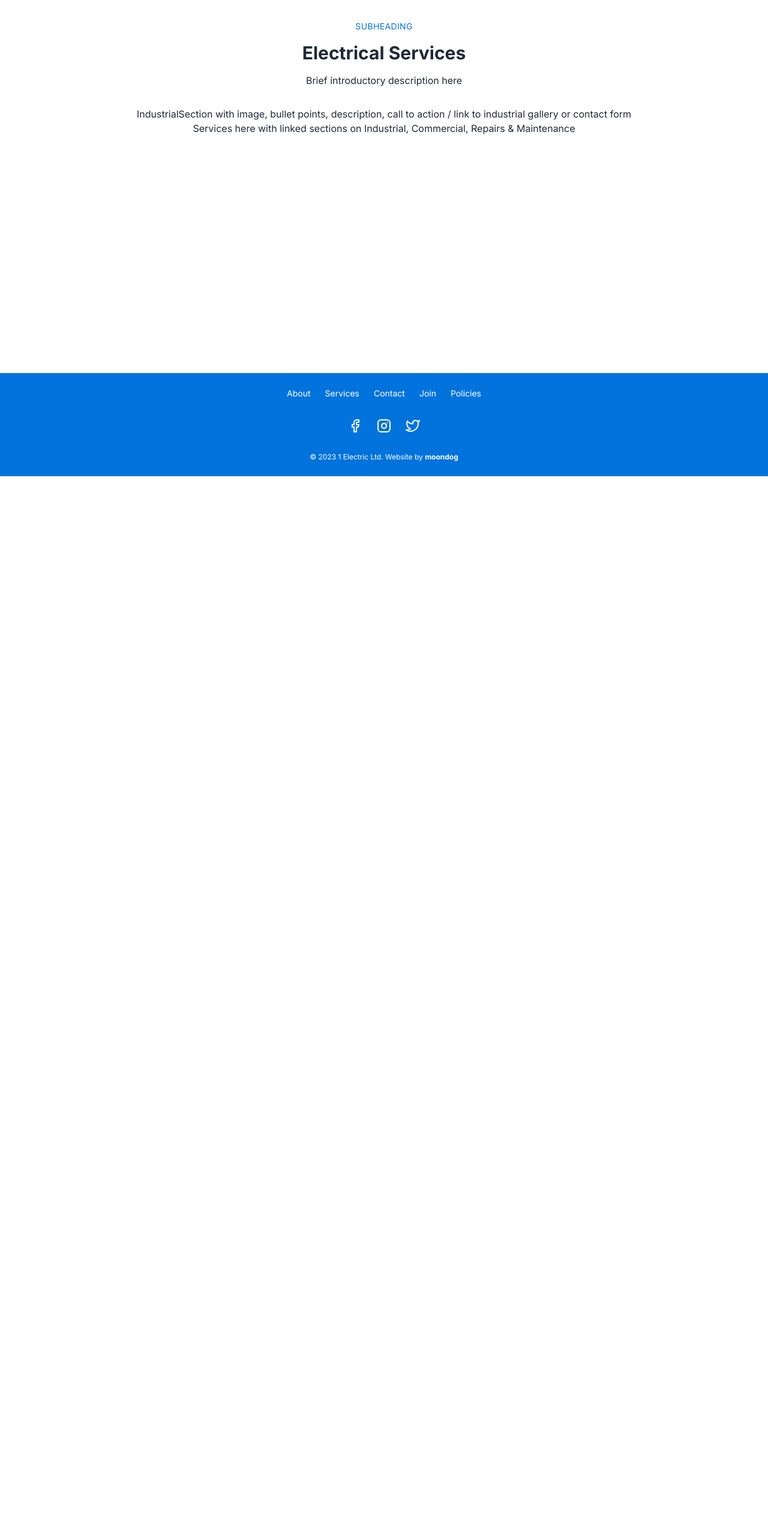
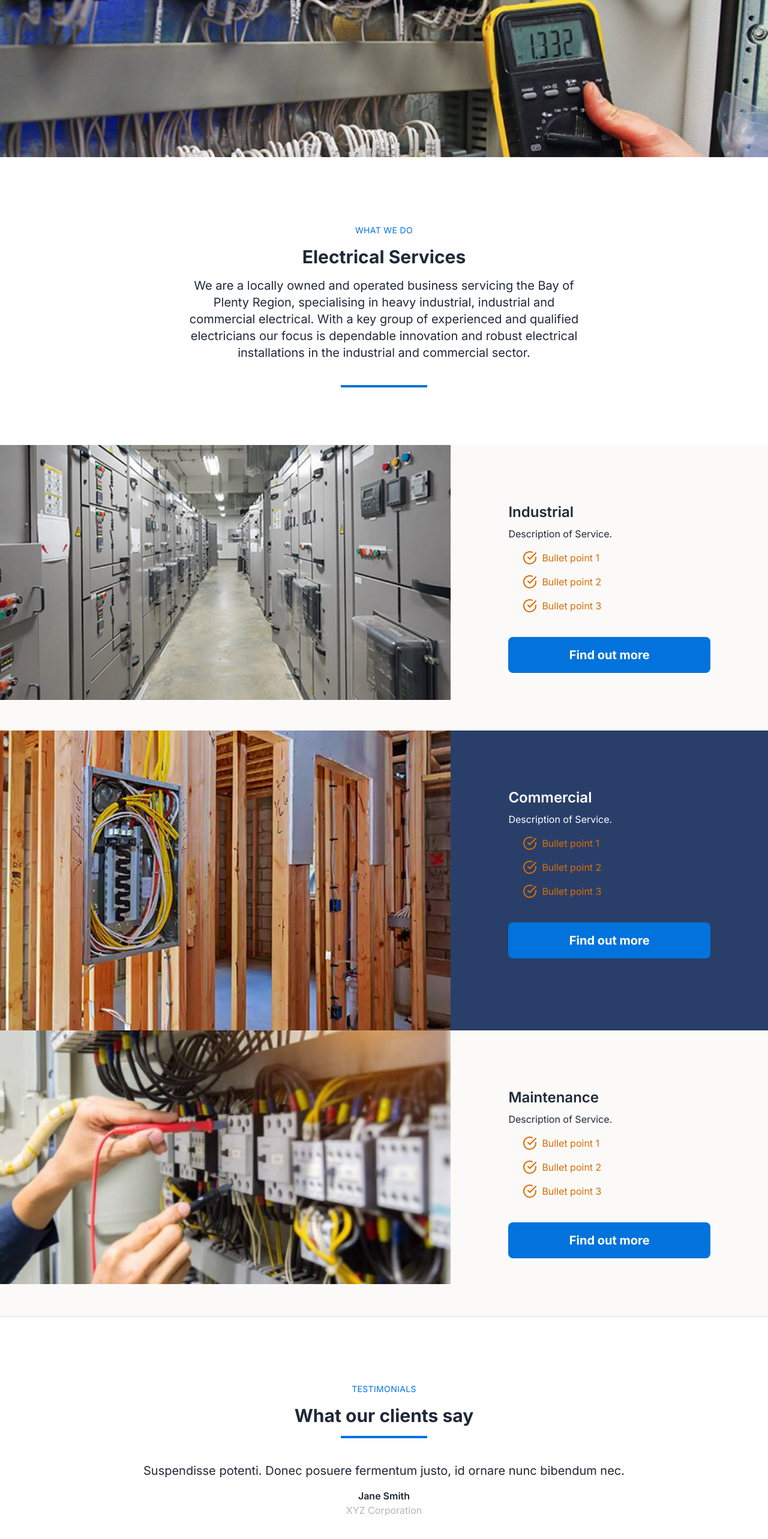
Before and after one commit to kezzaam/1-electric, a Next.js app: page /services in a window 1280 px wide. Shown: the part 178-2744 px from the top of the page at 60% size. Before the commit the page ends 972 px from the top, so only its background shows below. Built offline with nearby package versions, Linux system fonts and the light colour scheme.

Commit message:
Commit 4
Added Testimonials component
Made headings consistent across pages
Styled buttons on CTA
Idea for map section on Contact page
Created Services page with named anchored sections

```diff
--- a/app/page.tsx
+++ b/app/page.tsx
@@ -1,6 +1,7 @@
 import Hero from '@/components/Hero'
 import ServicesCards from '@/components/ServicesCards'
 import Why from '@/components/Why'
+import Testimonials from '@/components/Testimonials'
 import CTA from '@/components/CTA'
 
 export default function Home() {
@@ -11,6 +12,7 @@ export default function Home() {
       <ServicesCards />
       <Why />
     </main>
+    <Testimonials />
     <CTA />
     </>
 
--- a/components/CTA.tsx
+++ b/components/CTA.tsx
@@ -41,10 +41,10 @@ export default function CTA() {
           condimentum id viverra nulla.
         </p>
         <div className="flex flex-col space-y-4 text-yankeesblue">
-          <Link href="#" className="bg-ghostwhite py-2 px-4 rounded hover:bg-trueblue hover:text-white transition-all hover:scale-105">
+          <Link href="#" className="bg-ghostwhite p-4 rounded hover:bg-trueblue hover:text-white transition-all hover:scale-105">
           <span className="flex items-center justify-center space-x-2"><p>Gallery</p><ArrowRight size={20} /></span>
           </Link>
-          <Link href="#" className="bg-ghostwhite py-2 px-4 rounded hover:bg-trueblue hover:text-white transition-all hover:scale-105">
+          <Link href="#" className="bg-ghostwhite p-4 rounded hover:bg-trueblue hover:text-white transition-all hover:scale-105">
           <span className="flex items-center justify-center space-x-2"><p>Get a Quote</p><ArrowRight size={20} /></span>
           </Link>
         </div>
--- a/components/Contact.tsx
+++ b/components/Contact.tsx
@@ -9,7 +9,7 @@ export default function Contact() {
     <div className="flex flex-col lg:flex-row justify-center space-y-4 lg:space-y-0 lg:space-x-4">
 <h3>Enquire or Request a Quote</h3>
 
-    </div><div>Contact form and or Quote form, link to careers / join</div>
+    </div><div>Contact form and or Quote form, link to careers / join, map showing service area</div>
   </section>
   )
 }
--- a/components/Header.tsx
+++ b/components/Header.tsx
@@ -60,13 +60,13 @@ export default function Header() {
       {isDropdownOpen && (
         <ul className="absolute bg-white shadow text-base p-4 rounded left-0 z-10">
           <li className={dropdownLink}>
-            <Link href="/services#">Industrial</Link>
+            <Link href="/services#industrial">Industrial</Link>
           </li>
           <li className={dropdownLink}>
-            <Link href="/services#">Commercial</Link>
+            <Link href="/services#commercial">Commercial</Link>
           </li>
           <li className={dropdownLink}>
-            <Link href="/services#">Maintenance</Link>
+            <Link href="/services#maintenance">Maintenance</Link>
           </li>
         </ul>
       )}
@@ -110,39 +110,39 @@ export default function Header() {
         <nav className="lg:hidden w-[100%]">
           <ul className="flex flex-col space-y-4 pl-2 mb-6">
             <li className={`${navLink} relative`}>
-              <Link href="/services">Services</Link>
+              <Link href="/services" onClick={toggleMobileMenu}>Services</Link>
 
               {/* No dropdown on mobile menu */}
               <ul className="text-sm rounded z-10 ml-4 mt-2 space-y-4">
                 <li className={mobileDropdownLink}>
-                  <Link href="/services#">Industrial</Link>
+                  <Link href="/services#industrial" onClick={toggleMobileMenu}>Industrial</Link>
                 </li>
                 <li className={mobileDropdownLink}>
-                  <Link href="/services#">Commercial</Link>
+                  <Link href="/services#commercial" onClick={toggleMobileMenu}>Commercial</Link>
                 </li>
                 <li className={mobileDropdownLink}>
-                  <Link href="/services#">Maintenance</Link>
+                  <Link href="/services#maintenance" onClick={toggleMobileMenu}>Maintenance</Link>
                 </li>
               </ul>
 
             </li>
             <li className={navLink}>
-              <Link href="/about">About</Link>
+              <Link href="/about" onClick={toggleMobileMenu}>About</Link>
             </li>
             <li className={navLink}>
-              <Link href="/gallery">Gallery</Link>
+              <Link href="/gallery" onClick={toggleMobileMenu}>Gallery</Link>
             </li>
             <li className={navLink}>
-              <Link href="/join">Join</Link>
+              <Link href="/join" onClick={toggleMobileMenu}>Join</Link>
             </li>
           </ul>
           <hr />
           {/* phone number and button */}
           <section className="flex flex-col pl-2 text-sm py-2">
-            <Link href="tel:+64224571594" className={`${navLink} items-center`}>
+            <Link href="tel:+64224571594" className={`${navLink} items-center`} onClick={toggleMobileMenu}>
               <span className="flex space-x-1"><Phone size={20} /><p>022 457 1594</p></span>
             </Link>
-            <Link href="/contact" >
+            <Link href="/contact" onClick={toggleMobileMenu}>
               <button className="bg-deepkoamaru hover:bg-metallicorange border-2 border-trueblue hover:font-bold hover:shadow transition-all hover:scale-110 py-2 px-6 w-full mt-2 rounded-xl">Contact Us</button>
             </Link>
           </section>
--- a/components/Services.tsx
+++ b/components/Services.tsx
@@ -1,17 +1,106 @@
+import Link from 'next/link'
+import Image from 'next/image'
+import CTA from './CTA'
+import { CheckCircle } from 'react-feather'
+import Testimonials from './Testimonials'
+
 export default function Services() {
+  // service data
+  const services = [
+    {
+      image: '/industrial-image.jpg',
+      heading: 'Industrial',
+      description: 'Description of Service.',
+      bulletPoints: [
+        'Bullet point 1',
+        'Bullet point 2',
+        'Bullet point 3',
+      ],
+    },
+    {
+      image: '/commercial-image.jpg',
+      heading: 'Commercial',
+      description: 'Description of Service.',
+      bulletPoints: [
+        'Bullet point 1',
+        'Bullet point 2',
+        'Bullet point 3',
+      ],
+    },
+    {
+      image: '/maintenance-image.jpg',
+      heading: 'Maintenance',
+      description: 'Description of Service.',
+      bulletPoints: [
+        'Bullet point 1',
+        'Bullet point 2',
+        'Bullet point 3',
+      ],
+    },
+  ]
+
   return (
-    <section className="pt-[196px] h-screen flex flex-col items-center snap-center">
-    <h4 className="text-sm uppercase text-trueblue tracking-wide my-4">Subheading</h4>
-    <h2 className="text-3xl font-bold text-center mb-4">Electrical Services</h2>
-    <p className="text-center mb-8 max-w-2xl">
-Brief introductory description here
-    </p>
-    <div className="flex flex-col lg:flex-row justify-center space-y-4 lg:space-y-0 lg:space-x-4">
-<h3>Industrial</h3>
-Section with image, bullet points, description, call to action / link to industrial gallery or contact form
-    </div>
-    <div>Services here with linked sections on Industrial, Commercial, Repairs & Maintenance</div>
+    <>
+      <div className="flex pt-[95px] bg-cover w-auto h-[55vh] bg-[url('/testing-image.jpg')]">
+      </div>
+      <main className="flex flex-col items-center justify-center p-6 lg:p-24 snap-y">
+        <section className="text-center snap-center space-y-10">
+          <div>
+            <h4 className="text-sm uppercase text-trueblue tracking-wide my-4">What We Do</h4>
+            <h2 className="text-3xl font-bold text-center mb-4">Electrical Services</h2>
+            <p className="text-xl text-center mb-8 max-w-2xl">
+              We are a locally owned and operated business servicing the Bay of Plenty Region, specialising in heavy industrial, industrial and commercial electrical.
+              With a key group of experienced and qualified electricians our focus is dependable innovation and robust electrical installations in the industrial and commercial sector.
+            </p>
+          </div>
+          {/* divider */}
+          <div className="w-36 h-1 mb-10 bg-trueblue mx-auto"></div>
+        </section>
+      </main>
 
-  </section>
+      {/* Service sections */}
+      {services.map((service, index) => (
+        <Link
+        key={index}
+        href={`#${service.heading.toLowerCase()}`} // Unique href based on service name
+        passHref // Ensure the Link component passes href to the <a> tag
+      >
+        <section
+          id={service.heading.toLowerCase()}
+          key={index}
+          className={`${
+            index % 2 === 0 ? 'bg-ghostwhite' : 'bg-deepkoamaru text-white'
+          } flex flex-col lg:flex-row shadow hover:scale-105 hover:transition-all`}
+        >
+          {/* Image column */}
+          <div className={`lg:order-${index % 2 === 0 ? '1' : '2'}`}>
+            <Image
+              src={service.image}
+              alt={service.heading}
+              width={1000}
+              height={1000}
+              className="object-cover"
+            />
+          </div>
+          {/* Information column */}
+          <div className={`lg:w-1/2 lg:order-${index % 2 === 0 ? '2' : '1'} flex flex-col p-8 lg:p-24`}>
+            <h3 className="text-2xl font-semibold mb-2">{service.heading}</h3>
+            <p className="mb-4">{service.description}</p>
+            <ul className="ml-6 space-y-4">
+              {service.bulletPoints.map((point, index) => (
+                <li key={index} className="flex items-center space-x-2 text-metallicorange">
+                  <CheckCircle />
+                  <p>{point}</p>
+                </li>
+              ))}
+            </ul>
+            <button className="bg-trueblue rounded-lg p-4 mt-10 text-white text-xl font-bold hover:bg-metallicorange hover:scale-105 hover:transition-all">Find out more</button>
+          </div>
+        </section>
+        </Link>
+      ))}
+      <Testimonials />
+      <CTA />
+    </>
   )
 }
--- a/components/ServicesCards.tsx
+++ b/components/ServicesCards.tsx
@@ -3,11 +3,17 @@ import ServiceCard from './ServiceCard'
 export default function ServicesCards() {
   return (
     <section className="mt-[96px] flex flex-col items-center justify-center snap-center">
-      <h4 className="text-sm uppercase text-trueblue tracking-wide my-4">Subheading</h4>
-      <h2 className="text-3xl font-bold text-center mb-4">Electrical Services</h2>
-      <p className="text-center mb-8 max-w-2xl">
-        Phasellus lorem quam molestie id quisque diam aenean nulla in. Accumsan in quis quis nunc, ullamcorper malesuada. Eleifend condimentum id viverra nulla.
-      </p>
+      {/* heading, title, description */}
+      <div>
+        <h4 className="text-sm uppercase text-trueblue tracking-wide my-4 text-center">What we do</h4>
+        <h2 className="text-3xl font-bold text-center mb-4">Electrical Services</h2>
+        <p className="text-xl text-center mb-8 max-w-2xl">
+          Phasellus lorem quam molestie id quisque diam aenean nulla in. Accumsan in quis quis nunc, ullamcorper malesuada. Eleifend condimentum id viverra nulla.
+        </p>
+      </div>
+      {/* divider */}
+      <div className="w-36 h-1 mb-10 bg-trueblue"></div>
+      {/* service cards */}
       <div className="flex flex-col lg:flex-row justify-center space-y-4 lg:space-y-0 lg:space-x-4">
         <ServiceCard
           title="Industrial"
@@ -24,7 +30,7 @@ export default function ServicesCards() {
         <ServiceCard
           title="Repairs & Maintenance"
           description="Duis aute irure dolor in reprehenderit in voluptate velit esse cillum dolore eu fugiat nulla pariatur."
-          link="/services#repairs-maintenance"
+          link="/services#maintenance"
           image="/maintenance-image.jpg"
         />
       </div>
--- /dev/null
+++ b/components/Testimonials.tsx
@@ -0,0 +1,59 @@
+"use client"
+
+import React, { useState, useEffect } from 'react'
+
+// Sample data for testimonials (you can replace this with your own data)
+const testimonials = [
+  {
+    quote: "Lorem ipsum dolor sit amet, consectetur adipiscing elit. Aliquam sed vehicula justo.",
+    name: "John Doe",
+    company: "ABC Inc.",
+    image: "/john-doe.jpg", // URL to the customer's photo
+  },
+  {
+    quote: "Suspendisse potenti. Donec posuere fermentum justo, id ornare nunc bibendum nec.",
+    name: "Jane Smith",
+    company: "XYZ Corporation",
+    image: "/jane-smith.jpg",
+  },
+  // Add more testimonials as needed
+]
+
+const Testimonials = () => {
+  const [currentTestimonial, setCurrentTestimonial] = useState(0)
+
+  // Automatically advance to the next testimonial every 5 seconds (adjust as needed)
+  useEffect(() => {
+    const interval = setInterval(() => {
+      setCurrentTestimonial((prevTestimonial) =>
+        prevTestimonial === testimonials.length - 1 ? 0 : prevTestimonial + 1
+      )
+    }, 5000) // 5000 milliseconds (5 seconds)
+
+    return () => clearInterval(interval)
+  }, [])
+
+  return (
+    <section className="p-4 lg:p-24 flex flex-col items-center justify-center snap-center">
+      {/* heading, title, description */}
+      <div>
+        <h4 className="text-sm uppercase text-trueblue tracking-wide my-4 text-center">Testimonials</h4>
+        <h2 className="text-3xl font-bold text-center mb-4">What our clients say</h2>
+      </div>
+      {/* divider */}
+      <div className="w-36 h-1 mb-10 bg-trueblue"></div>
+      {/* testimonial */}
+      <div className="text-center">
+        <p className="text-xl mb-4">{testimonials[currentTestimonial].quote}</p>
+        <div className="flex items-center justify-center">
+          <div>
+            <p className="font-semibold">{testimonials[currentTestimonial].name}</p>
+            <p className="text-philippinesilver">{testimonials[currentTestimonial].company}</p>
+          </div>
+        </div>
+      </div>
+    </section>
+  )
+}
+
+export default Testimonials
--- a/components/Why.tsx
+++ b/components/Why.tsx
@@ -3,19 +3,26 @@ import { Home, Shield, Award, Tool, Compass, Zap } from "react-feather"
 
 export default function Why() {
   return (
-<section className="mt-[96px] flex flex-col items-center justify-center snap-center">
-      <h4 className="text-sm uppercase text-trueblue tracking-wide my-4">Subheading</h4>
-      <h2 className="text-3xl font-bold text-center mb-4">Why Choose Us?</h2>
-      <p className="text-center mb-8 max-w-2xl">
-        Phasellus lorem quam molestie id quisque diam aenean nulla in. Accumsan in quis quis nunc, ullamcorper malesuada. Eleifend condimentum id viverra nulla.
-      </p>
+    <section className="mt-[96px] flex flex-col items-center justify-center snap-center">
+      {/* heading, title, description */}
+      <div>
+        <h4 className="text-sm uppercase text-trueblue tracking-wide my-4 text-center">How we do it</h4>
+        <h2 className="text-3xl font-bold text-center mb-4">Why Choose Us?</h2>
+        <p className="text-xl text-center mb-8 max-w-2xl">
+          Phasellus lorem quam molestie id quisque diam aenean nulla in. Accumsan in quis quis nunc, ullamcorper malesuada. Eleifend condimentum id viverra nulla.
+        </p>
+      </div>
+      {/* divider */}
+      <div className="w-36 h-1 mb-10 bg-trueblue"></div>
+      {/* why cards */}
+      {/* NOTE - for CMS put logic in to break new sentences to new lines */}
       <div className="grid grid-cols-1 lg:grid-cols-3 gap-4 mt-4">
-        <WhyCard icon={<Home size={36} />} heading="Locally owned & operated" description="Lorem ipsum dolor sit amet, consectetur adipiscing elit." />
-        <WhyCard icon={<Shield size={36} />} heading="Comprehensive Health & Safety" description="Sed do eiusmod tempor incididunt ut labore et dolore magna aliqua." />
-        <WhyCard icon={<Award size={36} />} heading="Certified Master Electricians" description="Ut enim ad minim veniam, quis nostrud exercitation ullamco laboris." />
-        <WhyCard icon={<Tool size={36} />} heading="Workmanship you can trust" description="Duis aute irure dolor in reprehenderit in voluptate velit esse cillum dolore eu fugiat nulla pariatur." />
-        <WhyCard icon={<Compass size={36} />} heading="Specialised" description="Excepteur sint occaecat cupidatat non proident, sunt in culpa qui officia deserunt mollit anim id est laborum." />
-        <WhyCard icon={<Zap size={36} />} heading="Dependable innovation" description="Lorem ipsum dolor sit amet, consectetur adipiscing elit, sed do eiusmod tempor incididunt ut labore et dolore magna aliqua." />
+        <WhyCard icon={<Home size={36} />} heading="Locally owned & operated" description="Servicing the Bay of Plenty Region. No job too big or small." />
+        <WhyCard icon={<Shield size={36} />} heading="Health & Safety" description="Comprehensive Workplace Health and Safety policies and processes" />
+        <WhyCard icon={<Award size={36} />} heading="Certified" description="Master Electricians - all work is guaranteed. Certified for working at heights and on mobile elevated work platforms." />
+        <WhyCard icon={<Tool size={36} />} heading="Workmanship you can trust" description="Honest, reliable, quality workmanship and great communication." />
+        <WhyCard icon={<Compass size={36} />} heading="Specialised" description="Working on Greenfield Projects, Upgrades, Shutdowns, Integrations and more." />
+        <WhyCard icon={<Zap size={36} />} heading="Dependable" description="Electrical service, repairs and maintenance. Scissor lifts available for works and hire." />
       </div>
     </section>
   )
--- a/components/WhyCard.tsx
+++ b/components/WhyCard.tsx
@@ -11,7 +11,7 @@ export default function WhyCard({ icon, heading, description }: WhyCardProps) {
         <div className="flex flex-col items-center justify-center hover:scale-105 hover:transition-all text-center">
             <div className="bg-trueblue text-white rounded p-4 z-20">{icon}</div>
 
-            <div className="bg-ghostwhite rounded px-10 py-14 -mt-10 z-10">
+            <div className="bg-ghostwhite rounded px-10 py-14 -mt-10 z-10 min-h-[250px]">
                 <h3 className="text-lg font-semibold my-2">{heading}</h3>
                 <p className="text-base">{description}</p>
             </div>
--- a/package.json
+++ b/package.json
@@ -23,5 +23,8 @@
     "react-intersection-observer": "^9.5.2",
     "tailwindcss": "3.3.3",
     "typescript": "5.2.2"
+  },
+  "devDependencies": {
+    "@types/react-slick": "^0.23.10"
   }
 }
```
Also changed, not shown: components/About.tsx (+8 -2 lines), 1 other file (tests, documents, lock files or other folders).
